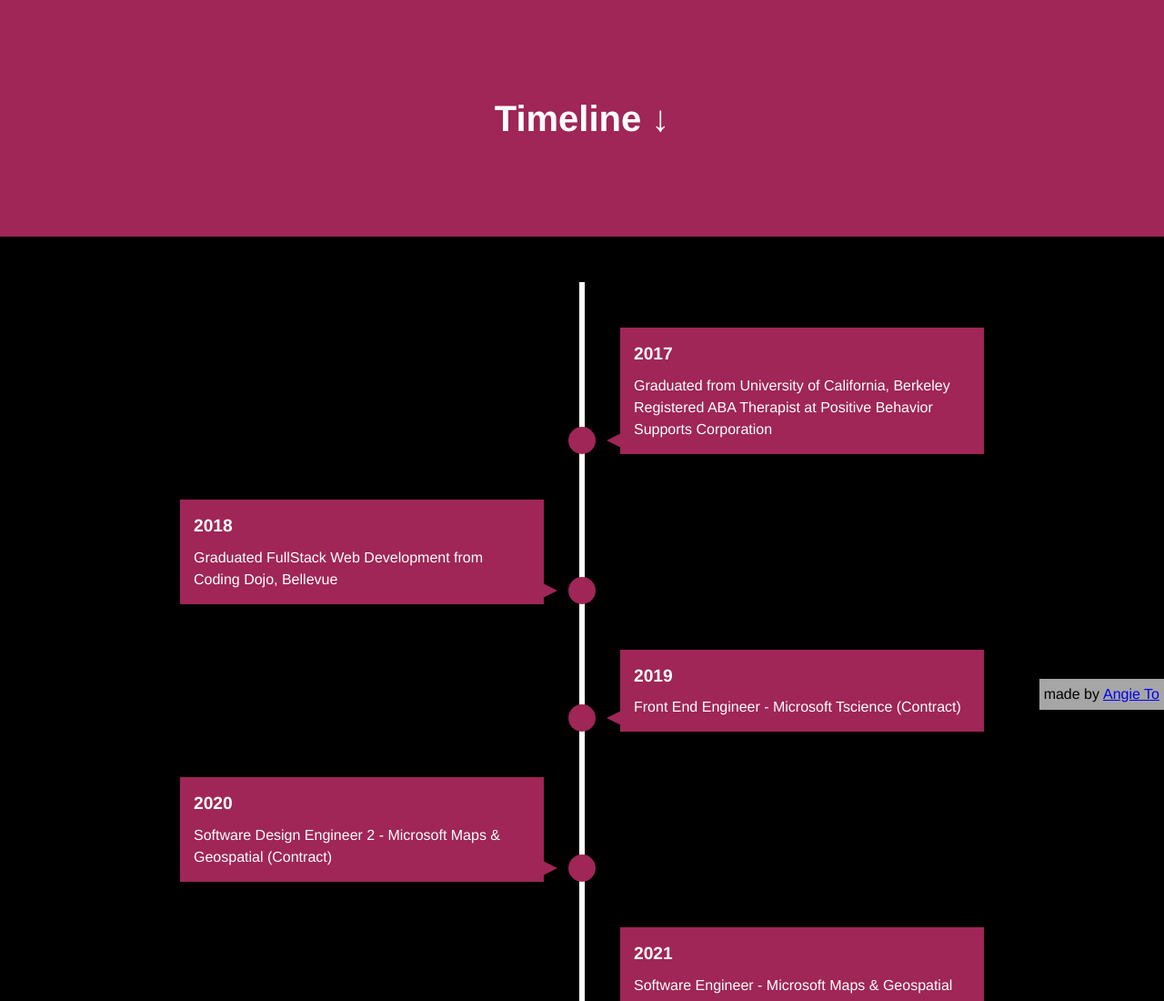
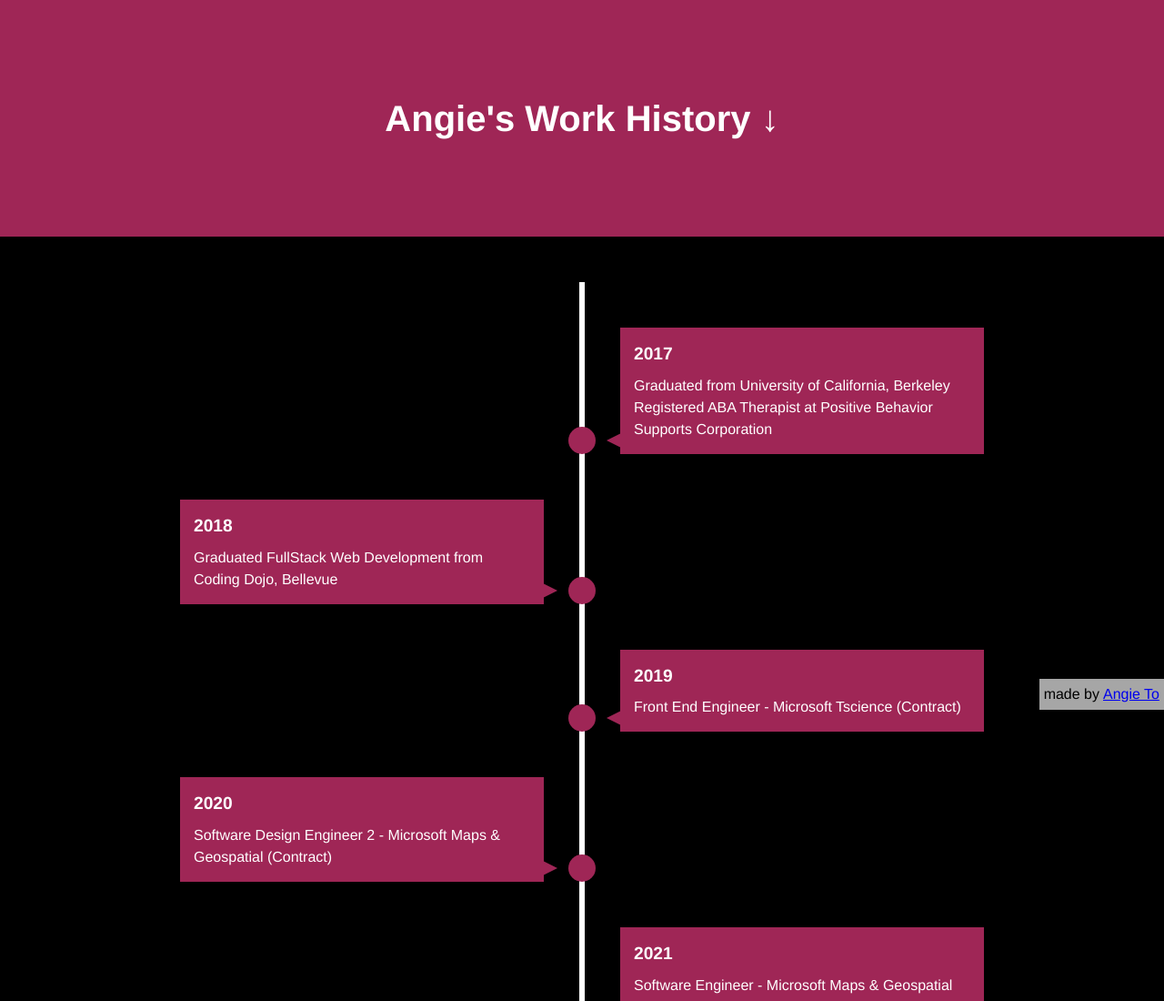
Before and after one commit to angieto/side-projects, a plain HTML site: page timeline/index.html in a window 1280 px wide. Shown: the top 1100 px of the page at 91% size. Drawn offline with Linux system fonts and the light colour scheme.

Commit message:
changed title and header

```diff
--- a/timeline/index.html
+++ b/timeline/index.html
@@ -5,12 +5,12 @@
         <meta http-equiv="X-UA-Compatible" content="IE=edge" />
         <meta name="viewport" content="width=device-width, initial-scale=1.0" />
         <link rel="stylesheet" href="style.css" />
-        <title>Timeline</title>
+        <title>Work History</title>
     </head>
     <body>
         <section class="intro">
             <div class="container">
-                <h1>Timeline &darr;</h1>
+                <h1>Angie's Work History &darr;</h1>
             </div>
         </section>
         <section class="timeline">
```
